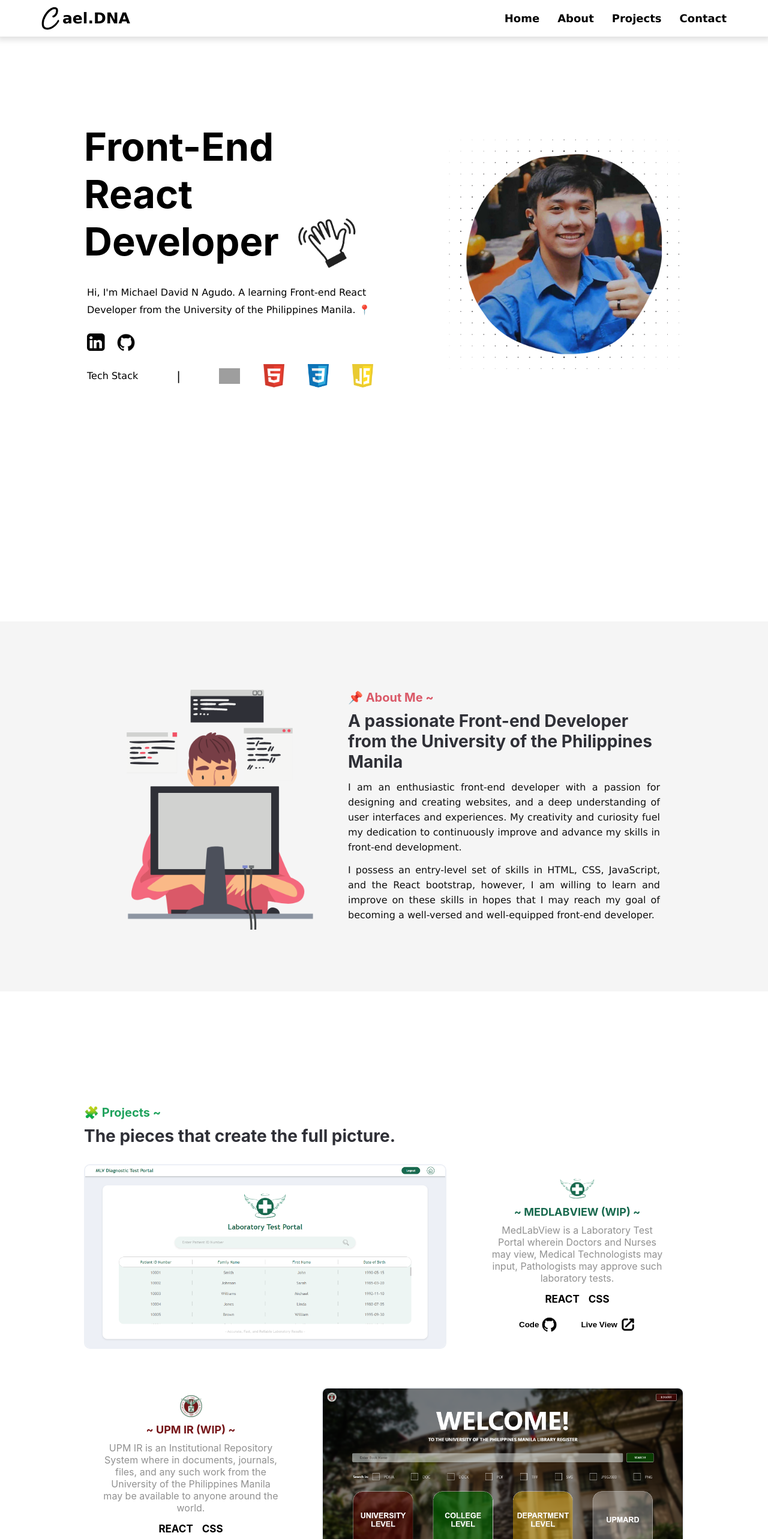
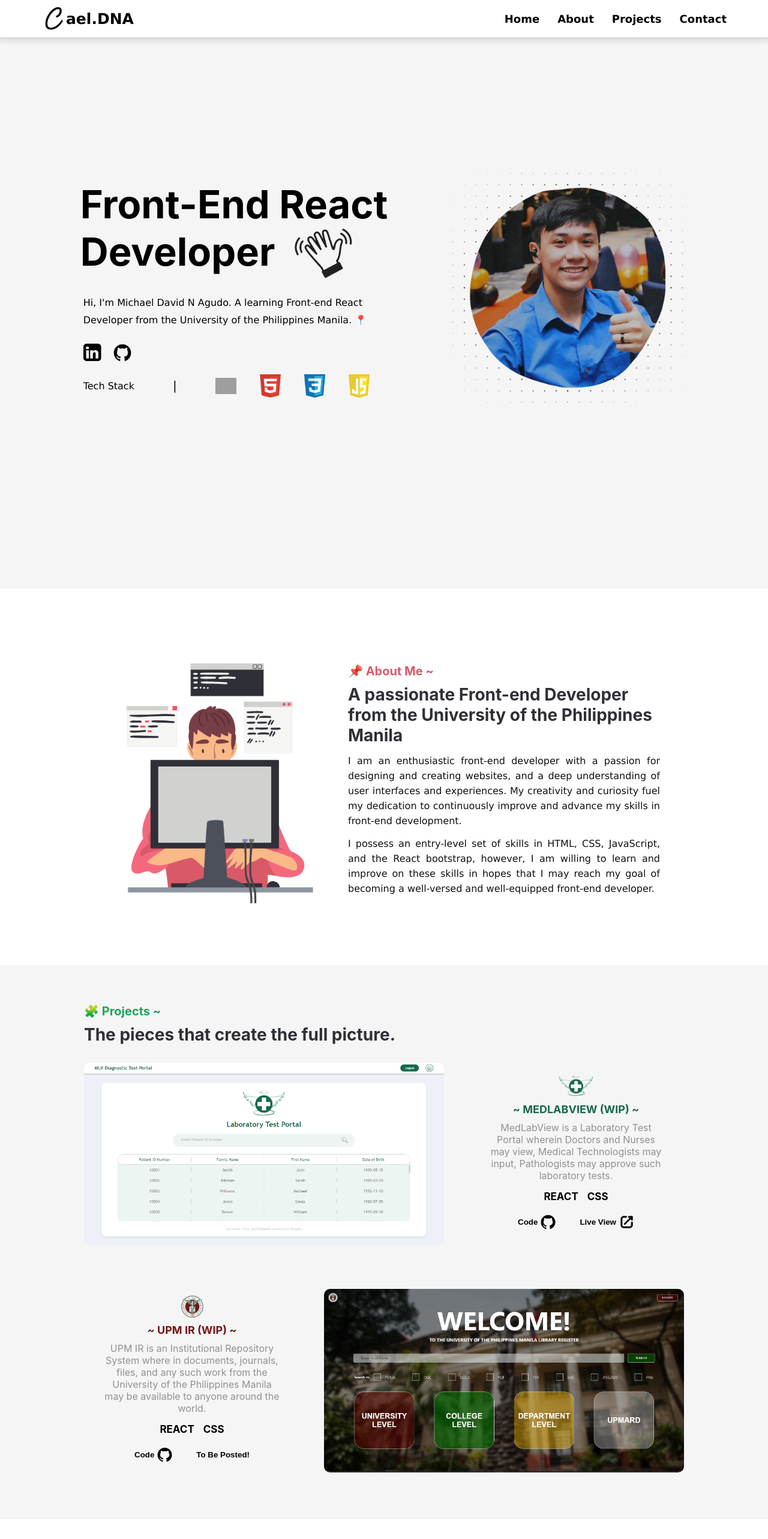
Before and after one commit to MD-4Good0/my_site, a React (Create React App) app: page / in a window 1280 px wide. Shown: the top 2566 px of the page at 60% size. Built offline with nearby package versions, Linux system fonts and the light colour scheme; grey boxes are pictures that could not be loaded.

Commit message:
new changes

```diff
--- a/src/App.css
+++ b/src/App.css
@@ -1,3 +1,27 @@
+.App {
+  caret-color: transparent;
+}
+
+::-webkit-scrollbar {
+  width: 10px;
+  background-color: transparent;
+}
+
+/* Track */
+::-webkit-scrollbar-track {
+  background-color: transparent;
+}
+
+/* Handle */
+::-webkit-scrollbar-thumb {
+  background: #9b9797;
+}
+
+/* Handle on hover */
+::-webkit-scrollbar-thumb:hover {
+  background: #252525;
+}
+
 .header {
   display: flex;
   justify-content: space-between;
@@ -6,6 +30,7 @@
   background-color: #ffffff;
   padding-top: 10px;
   padding-bottom: 10px;
+  caret-color: transparent;
 
   position: -webkit-sticky;
   position: sticky;
@@ -15,10 +40,16 @@
   box-shadow: 0 0px 10px 5px rgba(0, 0, 0, 0.132);
 }
 
+.padding {
+  padding-left: 5%;
+}
+
 .left-stuff {
-  padding-left: 5%;
   display: flex;
   align-items: center;
+  border: none;
+  background-color: white;
+  cursor: pointer;
 }
 
 .left-stuff img {
@@ -50,12 +81,13 @@
   font-family: 'Lucida Sans Unicode', 'Lucida Grande',
   'Lucida Sans', Arial, sans-serif;
   font-weight: 600;
+  border-radius: 10px;
+  transition: 0.3s;
 }
 
 .right-stuff button:hover {
   cursor: pointer;
-  background-color: #00000013;
-  border-radius: 10px;
+  background-color: #0000001d;
 }
 
 #Me {
@@ -63,15 +95,23 @@
 }
 
 .Me {
+  display: flex;
+  align-items: center;
+  justify-content: center;
+  background-color: #f5f5f5;
+  height: 1000px;
+  margin-bottom: 100px;
+
+  .Me {}
+
+  .me {
     display: block;
     align-items: center;
     margin: auto;
     margin-top: 28vh;
     width: 1000px;
     caret-color: transparent;
-
-  .Me {}
-
+  }
   .Me-row {
     display: flex;
     flex-direction: row;
@@ -113,24 +153,30 @@
   .Me-left-5throw img {
     width: 30px;
     margin-bottom: -2px;
+    transition: 0.3s
   }
 
   .Me-left-5throw button {
     border: none;
-    background-color: white;
+    background-color: #f5f5f5;
     padding: 10px;
+    border-radius: 20%;
+    transition: 0.1s;
+  }
+
+  .round button {
+
+    border-radius: 100%;
   }
 
   .Me-left-5throw button:hover {
     cursor: pointer;
     filter: invert(100%);
-    border-radius: 20%;
   }
 
   .round button:hover {
     cursor: pointer;
     filter: invert(100%);
-    border-radius: 100%;
   }
 
 
@@ -163,17 +209,12 @@
 }
 
 #About {
-  margin-top: 185px;
-  margin-bottom: -115px;
+  margin-top: -300px;
+  margin-bottom: 300px;
   color: white;
 }
 
 .About {
-  background-color: #f5f5f5;
-  margin-top: 300px;
-  padding-top: 110px;
-  padding-bottom: 100px;
-  margin-bottom: 100px;
 
   .About {}
 
@@ -181,6 +222,7 @@
     display: flex;
     margin: auto;
     width: 960px;
+    margin-bottom: 70px;
     align-items: center;
     justify-content: center;
     caret-color: transparent;
@@ -224,24 +266,41 @@
 
 #Projects {
   margin-top: -20px;
-  margin-bottom: 90px;
-  color: white;
+  margin-bottom: 30px;
+  color: #f5f5f5;
 }
 
 .Projects {
+  display: flex;
+  align-items: center;
+  justify-content: center;
+  background-color: #f5f5f5;
+  margin-bottom: 100px;
+  .Projects {}
+
+  .projects {
     display: block;
     margin: auto;
     width: 1000px;
+    margin-top: 65px;
     align-items: center;
     justify-content: center;
     caret-color: transparent;
     margin-bottom: 65px;
-  .Projects {}
+  }
 
-  .Projects-photo img {
+  .Projects-photo-1 img, .Projects-photo-2 img {
     width: 600px;
     border-radius: 10px;
-    border: 2px solid #EDF0F6;
+    transition: 0.3s;
+  }
+
+  .Projects-photo-1 img:hover {
+    box-shadow: 0px 0px 10px 0px #00000044;
+  }
+
+  .Projects-photo-2 img:hover {
+    box-shadow: 0px 0px 10px 0px #000000;
   }
 
   .Projects-1strow {
@@ -263,7 +322,11 @@
     margin: auto;
     justify-content: center;
     align-items: center;
+    padding: 20px;
+    border-radius: 20px;
+    transition: 0.3s;
   }
+
 
   .Projects-3rdrow {
     display: flex;
@@ -344,13 +407,14 @@
     padding: 10px 15px;
     border: none;
     border-radius: 10px;
-    background-color: #ffffff;
+    background-color: #f5f5f5;
     font-weight: bolder;
+    transition: 0.3s;
   }
 
   .Projects-gitdemo button:hover{
     cursor: pointer;
-    background-color: #10101015;
+    background-color: #1010101c;
   }
 
   .Projects-gitdemo img {
@@ -359,6 +423,7 @@
 
   .Projects-gitdemo-temp button {
     padding: 15px 15px;
+    transition: 0.3s;
   }
 }
 
@@ -366,13 +431,12 @@
   display: flex;
   margin: auto;
   width: 100%;
-  background-color: #f5f5f5;
-  margin-top: 100px;
-  padding-top: 50px;
-  padding-bottom: 50px;
+  margin-top: -20px;
+  padding-bottom: 80px;
   align-items: center;
   justify-content: center;
   caret-color: transparent;
+
   .Contact {}
 
   .Contact-1strow, .Contact-2ndrow {
@@ -449,12 +513,46 @@
     background-color: #f5f5f5f0;
     padding: 15px 20px;
     font-family: 'Verdana';
+    transition: 0.3s;
   }
 
   .Contact-CV button:hover{
     cursor: pointer;
-    background-color:#cccbcb90;
+    color: #0FA3D0;;
     border-radius: 20px;
+  }
+
+  .address, .email, .Contact-phone-1, .Contact-phone-2 {
+    transition: 0.3s;
+  }
+
+  .address:hover, .email:hover, .Contact-phone-1:hover, .Contact-phone-2:hover {
+    color: #0FA3D0;
+  }
+}
+
+.footer {
+  display: flex;
+  flex-direction: row;
+  align-items: center;
+  justify-content: end;
+  height: 50px;
+  padding-right: 3%;
+  padding-top: 5px;
+  gap: 10px;
+  background-color: #252525;
+
+  .footer{}
+
+  .footer-1, .footer-2 {
+    border: none;
+    background: none;
+  }
+
+  .footer-1 img, .footer-2 img{
+    filter: invert(50%);
+    width: 30px;
+    cursor: pointer;
   }
 }
 
--- a/src/App.js
+++ b/src/App.js
@@ -28,6 +28,8 @@ import phone from './Components/Assets/phone.png';
 
 import redirect from './Components/Assets/redirect.png';
 
+import facebook from './Components/Assets/facebook.png';
+
 import { useRef } from "react";
 
 import './App.css';
@@ -41,10 +43,15 @@ function App() {
   return (
     <div className="App">
       <div className='header'>
-          <div className="left-stuff">
+        <div className="padding">
+          <button className="left-stuff" onClick={() => {
+              Me.current?.scrollIntoView({
+                behavior: 'smooth'
+              })
+            }}>
               <img src={C} alt="C" />
               <div className="title">ael.DNA</div>
-
+          </button>
         </div>
 
         <div className="right-stuff">
@@ -170,7 +177,7 @@ function App() {
           </div>
           <div className="Projects-column">
             <div className="Projects-3rdrow">
-              <div className="Projects-photo">
+              <div className="Projects-photo-1">
                 <img src={medlabview} alt="medlabview"/>
               </div>
               <div className="Projects-info">
@@ -240,7 +247,7 @@ function App() {
                     </div>
                   </div>
               </div>
-              <div className="Projects-photo">
+              <div className="Projects-photo-2">
                 <img src={upm_ir} alt="upm_ir"/>
               </div>
             </div>
@@ -289,6 +296,28 @@ function App() {
           </a>
         </div>
       </section>
+
+      <div className="footer">
+        <a href="https://www.facebook.com/3L.DNA/" classname="facebook">
+          <button className="footer-2">
+
+            <img src={facebook} alt="facebook"/>
+          </button>
+        </a>
+
+        <a href="https://www.linkedin.com/in/cael-dna" classname="linkedin">
+          <button className="footer-1">
+            <img src={linkedin} alt="linkedin"/>
+          </button>
+        </a>
+
+        <a href="https://github.com/MD-4Good0" classname="github">
+          <button className="footer-2">
+
+            <img src={github} alt="github"/>
+          </button>
+        </a>
+      </div>
     </div>
   );
 }
```
Also changed, not shown: src/Components/Assets/facebook.png (added). Lines whose indentation alone changed are shown as unchanged.
